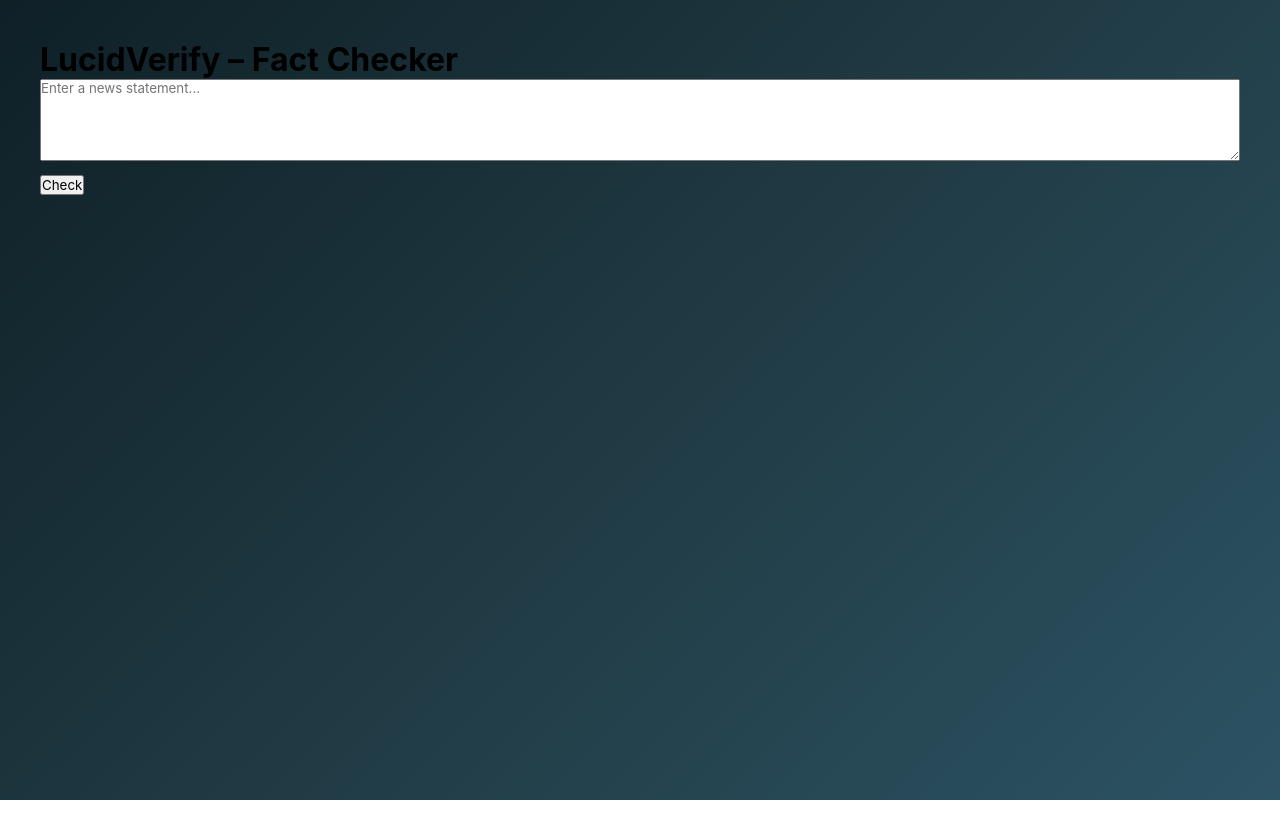
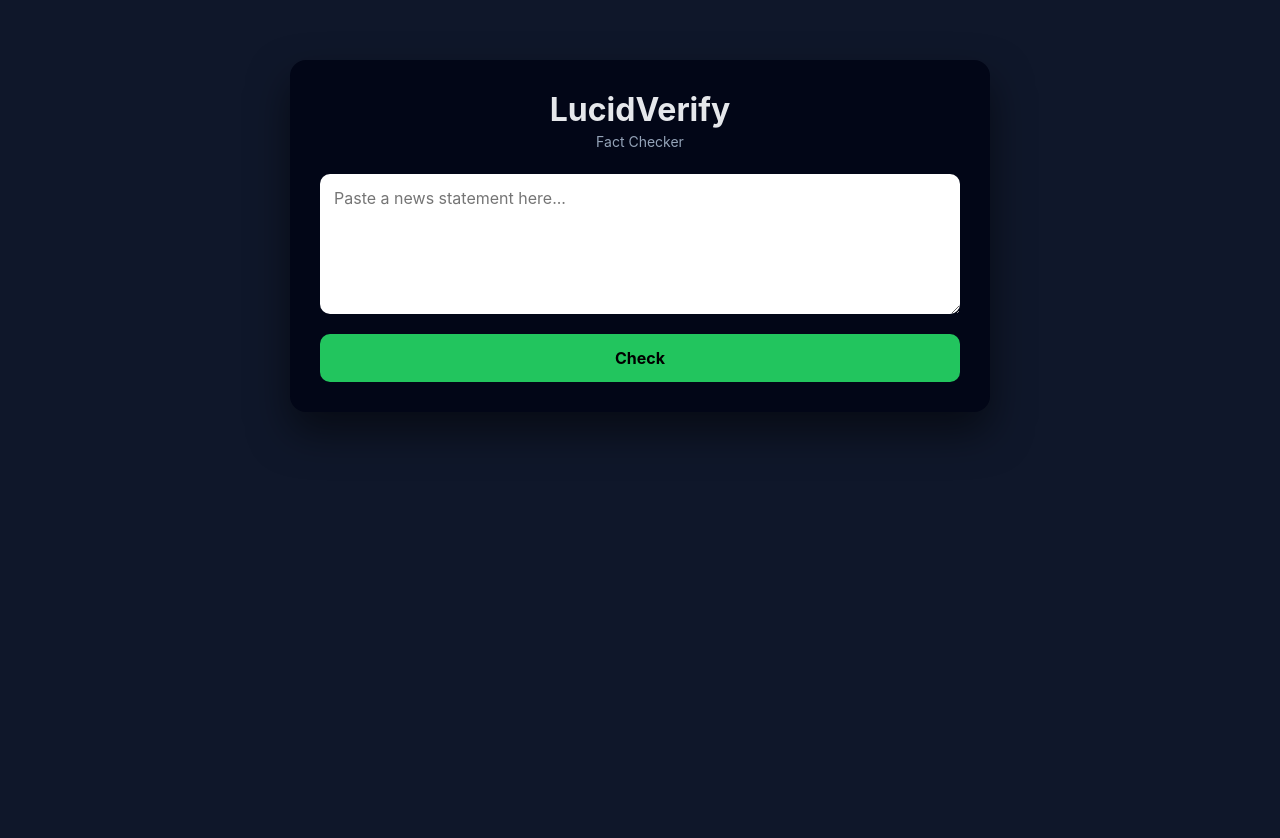
Before and after one commit to aaryan-purohit-2465/LucidVerify-FactChecker, a React app in the folder frontend/: page / in a window 1280 px wide. Shown: the top 838 px of the page. Before the commit the page ends 800 px from the top, so only its background shows below. Built offline with nearby package versions, Linux system fonts and the light colour scheme; the HTML template or start-up script is replaced by a standard one.

Commit message:
Connected React frontend with FastAPI backend

```diff
--- a/frontend/src/App.css
+++ b/frontend/src/App.css
@@ -1,63 +1,67 @@
-.app {
+body {
+  font-family: system-ui, sans-serif;
+  background: #0f172a;
+  color: #e5e7eb;
+}
+
+.container {
   max-width: 700px;
   margin: 60px auto;
   padding: 30px;
-  font-family: Arial, sans-serif;
-  text-align: center;
+  background: #020617;
+  border-radius: 16px;
+  box-shadow: 0 20px 40px rgba(0, 0, 0, 0.5);
 }
 
 h1 {
-  font-size: 36px;
-  margin-bottom: 5px;
+  text-align: center;
+  margin-bottom: 4px;
 }
 
 .subtitle {
-  color: #666;
-  margin-bottom: 30px;
+  text-align: center;
+  color: #94a3b8;
+  margin-bottom: 24px;
 }
 
 textarea {
   width: 100%;
-  height: 160px;
-  padding: 15px;
+  min-height: 140px;
+  padding: 14px;
+  border-radius: 10px;
+  border: none;
+  resize: vertical;
   font-size: 16px;
-  border-radius: 8px;
-  border: 1px solid #ccc;
-  resize: none;
 }
 
 button {
-  margin-top: 20px;
-  padding: 12px 30px;
+  margin-top: 16px;
+  width: 100%;
+  padding: 14px;
+  border-radius: 10px;
+  border: none;
+  background: #22c55e;
   font-size: 16px;
-  border: none;
-  border-radius: 6px;
-  background-color: #2e7d32;
-  color: white;
+  font-weight: bold;
   cursor: pointer;
 }
 
 button:disabled {
-  background-color: #9ccc9c;
+  background: #64748b;
+  cursor: not-allowed;
 }
 
 .result {
-  margin-top: 30px;
-  padding: 20px;
-  border-radius: 8px;
+  margin-top: 24px;
+  padding: 16px;
+  border-radius: 12px;
+  text-align: center;
 }
 
 .result.real {
-  background-color: #e8f5e9;
-  color: #2e7d32;
+  background: #14532d;
 }
 
 .result.fake {
-  background-color: #ffebee;
-  color: #c62828;
+  background: #7f1d1d;
 }
-
-.source {
-  font-size: 14px;
-  color: #555;
-}
--- a/frontend/src/App.jsx
+++ b/frontend/src/App.jsx
@@ -1,39 +1,55 @@
 import { useState } from "react";
+import "./App.css";
 
 function App() {
   const [text, setText] = useState("");
   const [result, setResult] = useState(null);
+  const [loading, setLoading] = useState(false);
 
   const checkFact = async () => {
+    if (!text.trim()) return;
+
+    setLoading(true);
+    setResult(null);
+
+    try {
       const res = await fetch("http://127.0.0.1:8000/predict", {
         method: "POST",
-      headers: { "Content-Type": "application/json" },
+        headers: {
+          "Content-Type": "application/json",
+        },
         body: JSON.stringify({ text }),
       });
+
       const data = await res.json();
       setResult(data);
+    } catch (err) {
+      alert("Backend not reachable");
+    } finally {
+      setLoading(false);
+    }
   };
 
   return (
-    <div style={{ padding: "40px", fontFamily: "Arial" }}>
-      <h1>LucidVerify – Fact Checker</h1>
+    <div className="container">
+      <h1>LucidVerify</h1>
+      <p className="subtitle">Fact Checker</p>
 
       <textarea
-        rows="5"
-        style={{ width: "100%", marginBottom: "10px" }}
-        placeholder="Enter a news statement..."
+        placeholder="Paste a news statement here..."
         value={text}
         onChange={(e) => setText(e.target.value)}
       />
 
-      <br />
-      <button onClick={checkFact}>Check</button>
+      <button onClick={checkFact} disabled={loading}>
+        {loading ? "Checking..." : "Check"}
+      </button>
 
       {result && (
-        <div style={{ marginTop: "20px" }}>
-          <p><b>Label:</b> {result.label}</p>
-          <p><b>Confidence:</b> {result.confidence}</p>
-          <p><b>Source:</b> {result.source}</p>
+        <div className={`result ${result.label}`}>
+          <h3>Result: {result.label.toUpperCase()}</h3>
+          <p>Confidence: {(result.confidence * 100).toFixed(1)}%</p>
+          <p>Source: {result.source}</p>
         </div>
       )}
     </div>
```
Lines whose indentation alone changed are shown as unchanged.
